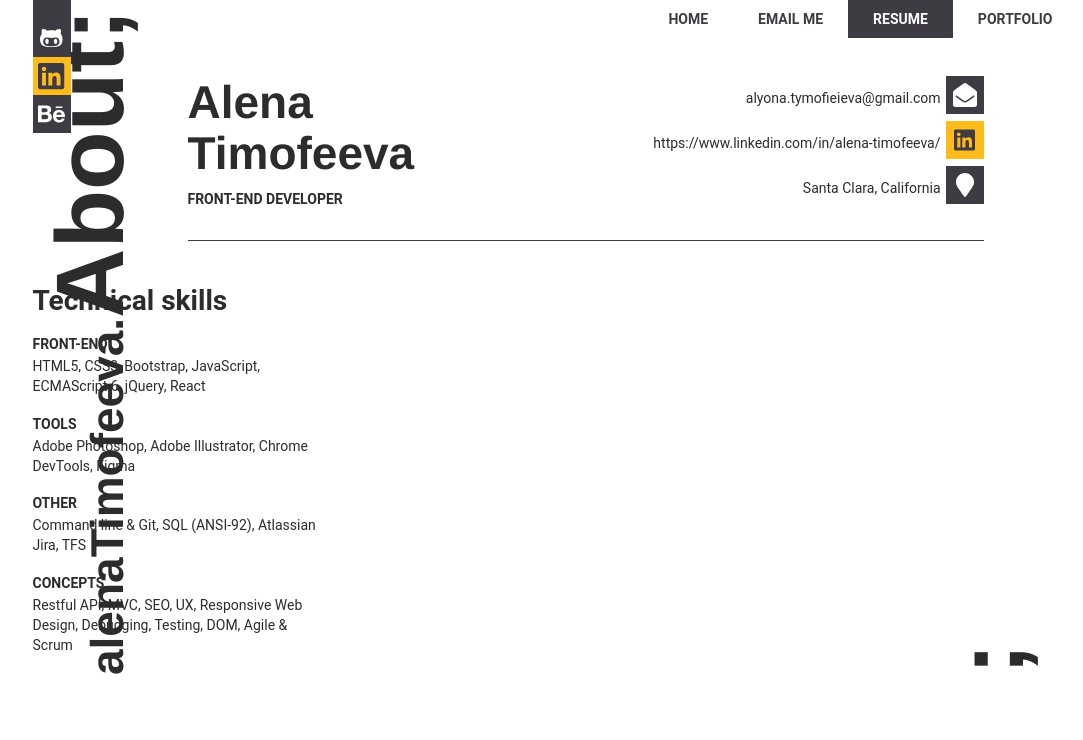
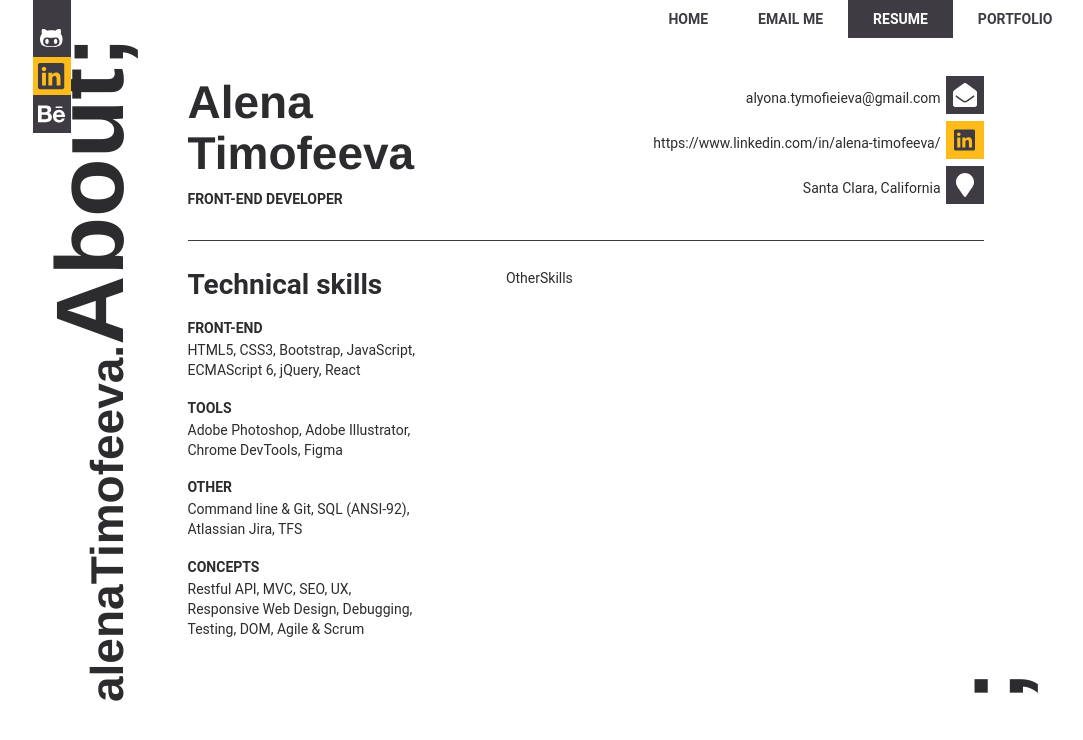
Before and after one commit to mouseProgrammouse/portfolio, a React (Create React App) app: page /resume in a window 1280 px wide. Shown: the top 740 px of the page, without its empty margins (85-1168 px from the left). Built offline with nearby package versions, Linux system fonts and the light colour scheme.

Commit message:
add grid styles to skills section

```diff
--- a/src/OwnerInfo.css
+++ b/src/OwnerInfo.css
@@ -1,7 +1,7 @@
 .owner-info {
   display: flex;
   flex-flow: row;
-  margin: 10px 94px 43px 155px;
+  margin: 10px 94px 0 155px;
   justify-content: space-between;
   align-items: center;
   padding-bottom: 15px;
--- a/src/Skills.css
+++ b/src/Skills.css
@@ -0,0 +1,14 @@
+.skills {
+  display: flex;
+  flex-flow: row;
+  justify-content: space-between;
+  margin: 27px 94px 43px 155px;
+}
+
+.skills .left-section {
+  width: 30%;
+}
+
+.skills .right-section {
+  width: 60%;
+}
--- a/src/Skills.js
+++ b/src/Skills.js
@@ -1,6 +1,7 @@
 import React from 'react'
 import PropTypes from 'prop-types'
 import TechnicalSkills from './skills/TechnicalSkills'
+import './Skills.css'
 
 const Skills = (props) => {
 
@@ -8,7 +9,12 @@ const Skills = (props) => {
 
   return (
     <div className="skills">
-      <TechnicalSkills skills={skills.technical}/>
+      <div className="left-section">
+        <TechnicalSkills skills={skills.technical}/>
+      </div>
+      <div className="right-section">
+        OtherSkills
+      </div>
     </div>
   );
 }
--- a/src/skills/TechnicalSkills.css
+++ b/src/skills/TechnicalSkills.css
@@ -19,7 +19,3 @@
 .technical .description {
   margin: 4px 0 0 0;
 }
-
-.technical {
-  width: 28%;
-}
```
